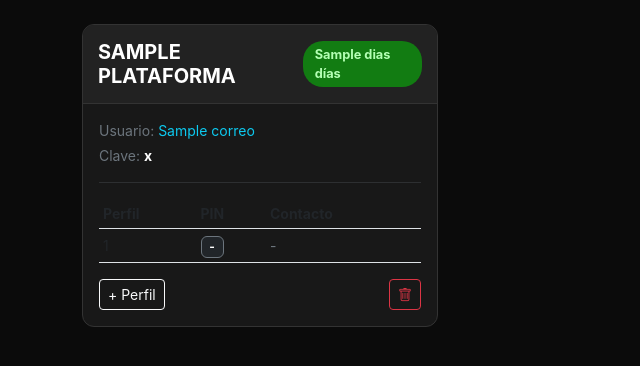
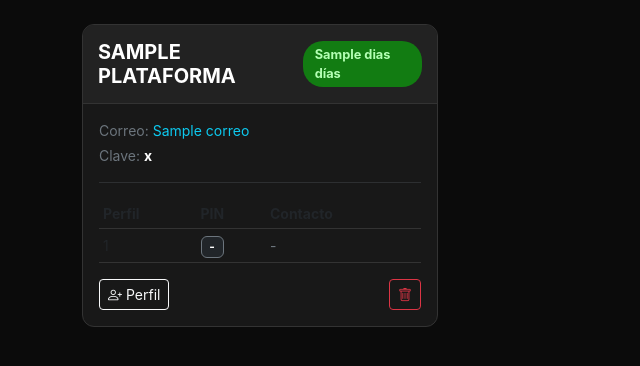
Before and after one commit to marialima29rojas/gestor-streaming1, a Python web app: template templates/index.html in a window 1280 px wide. Shown: the part 58-424 px from the top of the page, without its empty margins (0-640 px from the left). Run offline with Jinja, Linux system fonts and the light colour scheme; the template is opened without the code that fills it: most values are stand-ins (such as "Sample title", 1, 10 or a date in 2020).

Commit message:
Update index.html

```diff
--- a/templates/index.html
+++ b/templates/index.html
@@ -21,7 +21,7 @@
         .vence-verde { background: #127c12; color: #b4ffb4; }
         .btn-netflix { background: #E50914; color: white; font-weight: bold; border: none; }
         .btn-netflix:hover { background: #b20710; color: white; }
-        .table { --bs-table-bg: transparent; color: #ccc; }
+        .table { --bs-table-bg: transparent; color: #ccc; border-color: #333; }
     </style>
 </head>
 <body>
@@ -43,12 +43,12 @@
                     </span>
                 </div>
                 <div class="p-3">
-                    <p class="small text-secondary mb-1">Usuario: <span class="text-info">{{ c.correo }}</span></p>
+                    <p class="small text-secondary mb-1">Correo: <span class="text-info">{{ c.correo }}</span></p>
                     <p class="small text-secondary">Clave: <span class="text-white fw-bold">{{ c.password }}</span></p>
 
                     <hr class="border-secondary">
 
-                    <table class="table table-sm align-middle">
+                    <table class="table table-sm align-middle mb-3">
                         <thead><tr class="small text-secondary"><th>Perfil</th><th>PIN</th><th>Contacto</th></tr></thead>
                         <tbody>
                             {% for p in c.perfiles %}
@@ -61,11 +61,11 @@
                         </tbody>
                     </table>
 
-                    <div class="d-flex justify-content-between mt-3">
+                    <div class="d-flex justify-content-between">
                         <button class="btn btn-sm btn-outline-light" onclick="abrirModalPerfil('{{ c.id }}', '{{ c.plataforma }}')">
-                            + Perfil
+                            <i class="bi bi-person-plus"></i> Perfil
                         </button>
-                        <a href="/eliminar_cuenta/{{ c.id }}" class="btn btn-sm btn-outline-danger" onclick="return confirm('¿Borrar esta cuenta?')">
+                        <a href="/eliminar_cuenta/{{ c.id }}" class="btn btn-sm btn-outline-danger" onclick="return confirm('¿Seguro que quieres borrar toda la cuenta?')">
                             <i class="bi bi-trash"></i>
                         </a>
                     </div>
@@ -84,9 +84,10 @@
                 <input type="text" name="plataforma" class="form-control bg-dark text-white mb-2" placeholder="Ej: Netflix" required>
                 <input type="email" name="correo" class="form-control bg-dark text-white mb-2" placeholder="Correo de acceso" required>
                 <input type="text" name="password" class="form-control bg-dark text-white mb-2" placeholder="Contraseña" required>
+                <label class="small text-secondary mb-1">Fecha de Vencimiento:</label>
                 <input type="date" name="vencimiento" class="form-control bg-dark text-white mb-2">
             </div>
-            <div class="p-3 pt-0"><button type="submit" class="btn btn-netflix w-100">GUARDAR</button></div>
+            <div class="p-3 pt-0"><button type="submit" class="btn btn-netflix w-100">GUARDAR CUENTA</button></div>
         </form>
     </div></div>
 </div>
@@ -96,12 +97,12 @@
         <form action="/agregar_perfil" method="POST">
             <input type="hidden" name="id_cuenta" id="input_id_cuenta">
             <div class="modal-body p-4">
-                <h6 class="mb-3">Añadir perfil a <span id="nombre_plat" class="text-danger"></span></h6>
+                <h6 class="mb-3 text-center">Añadir perfil a <span id="nombre_plat" class="text-danger"></span></h6>
                 <input type="text" name="nombre" class="form-control bg-dark text-white mb-2" placeholder="Nombre Usuario" required>
-                <input type="text" name="pin" class="form-control bg-dark text-white mb-2" placeholder="PIN (opcional)">
-                <input type="text" name="contacto" class="form-control bg-dark text-white mb-2" placeholder="Teléfono">
+                <input type="text" name="pin" class="form-control bg-dark text-white mb-2" placeholder="PIN">
+                <input type="text" name="contacto" class="form-control bg-dark text-white mb-2" placeholder="Teléfono / Contacto">
             </div>
-            <div class="p-3 pt-0"><button type="submit" class="btn btn-primary w-100 btn-sm">Añadir</button></div>
+            <div class="p-3 pt-0"><button type="submit" class="btn btn-primary w-100 btn-sm">GUARDAR PERFIL</button></div>
         </form>
     </div></div>
 </div>
```
